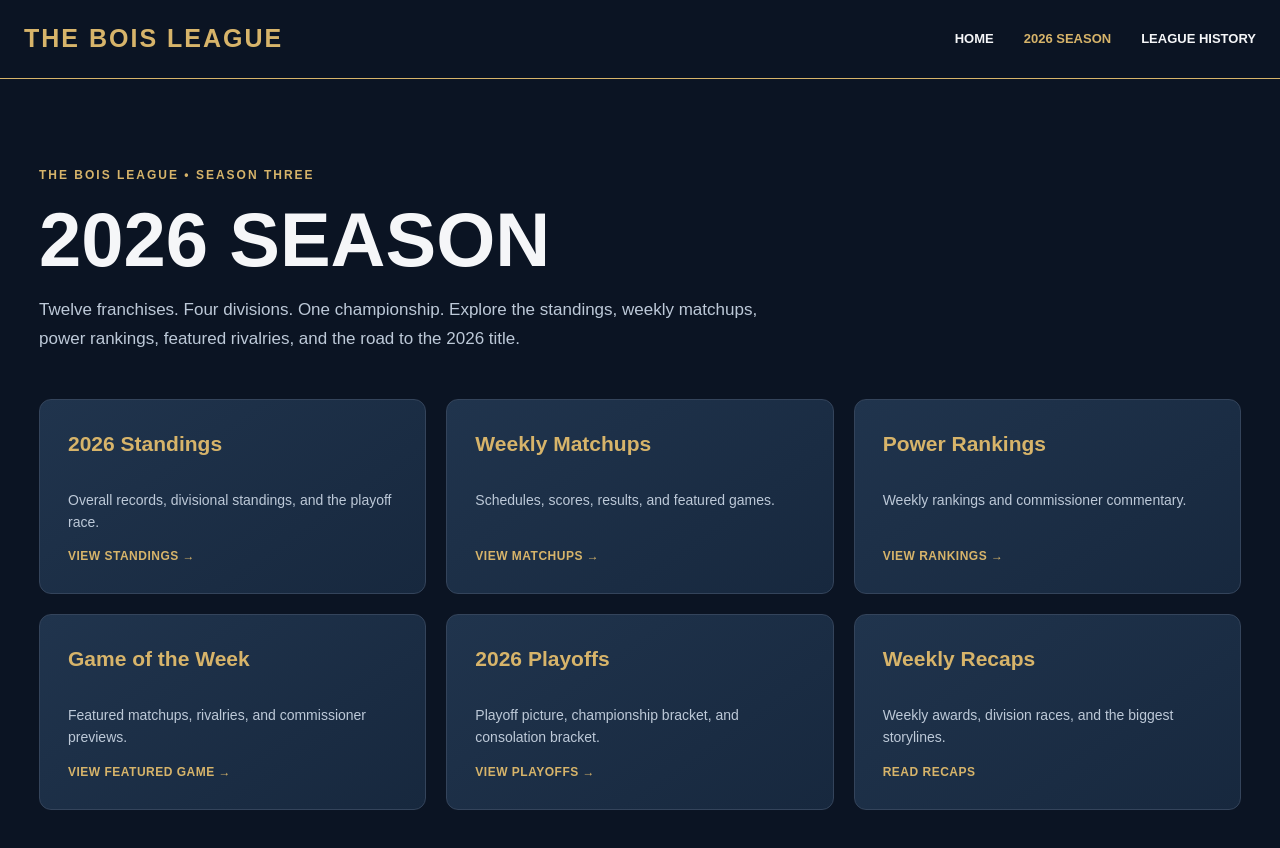
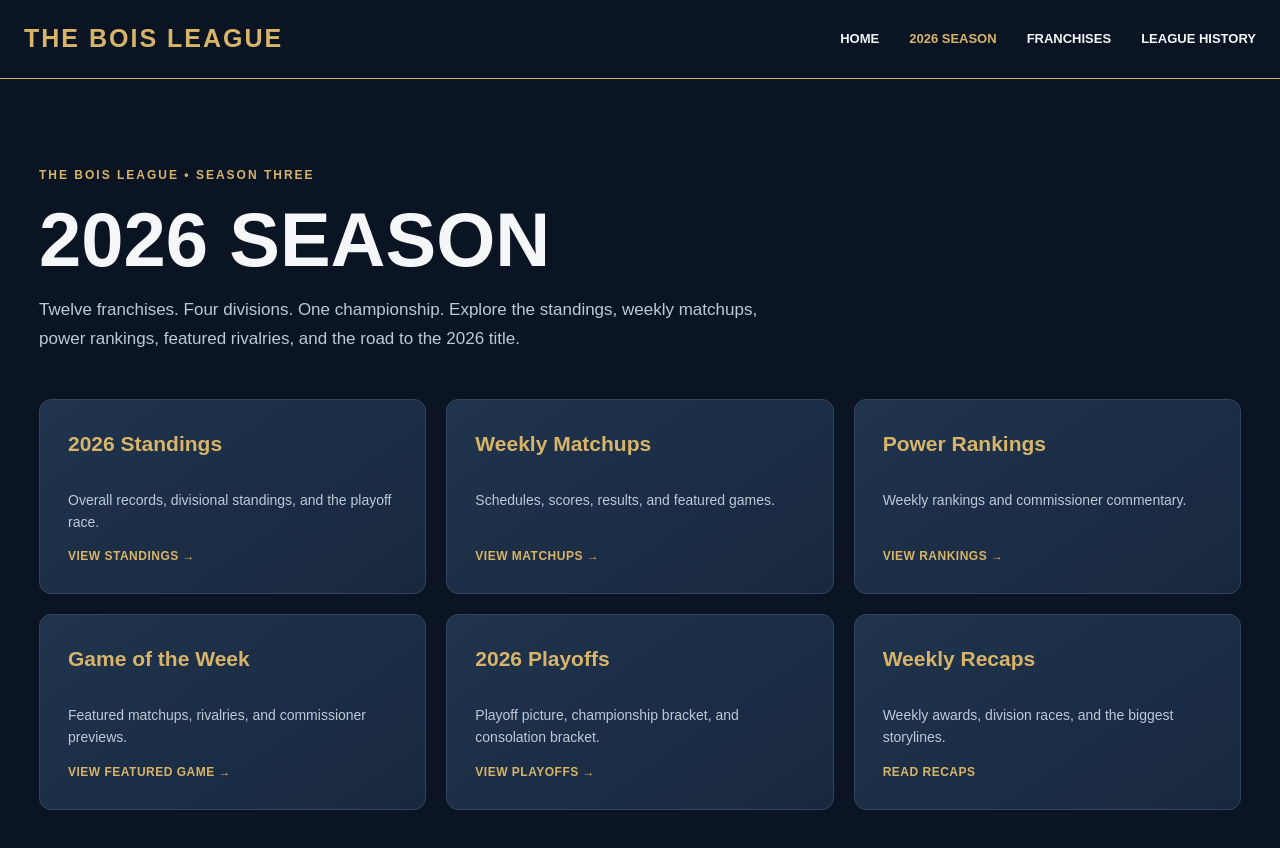
Before and after one commit to darthsaber33-wq/the-bois-league-hq, a plain HTML site: page seasons/2026/index.html in a window 1280 px wide. Drawn offline with Linux system fonts and the light colour scheme.

Commit message:
Update index.html

```diff
--- a/seasons/2026/index.html
+++ b/seasons/2026/index.html
@@ -173,6 +173,7 @@
     <nav class="season-header-nav">
       <a href="/">HOME</a>
       <a href="/seasons/2026/" class="active">2026 SEASON</a>
+      <a href="/franchises.html">FRANCHISES</a>
       <a href="/#history">LEAGUE HISTORY</a>
     </nav>
 
```
